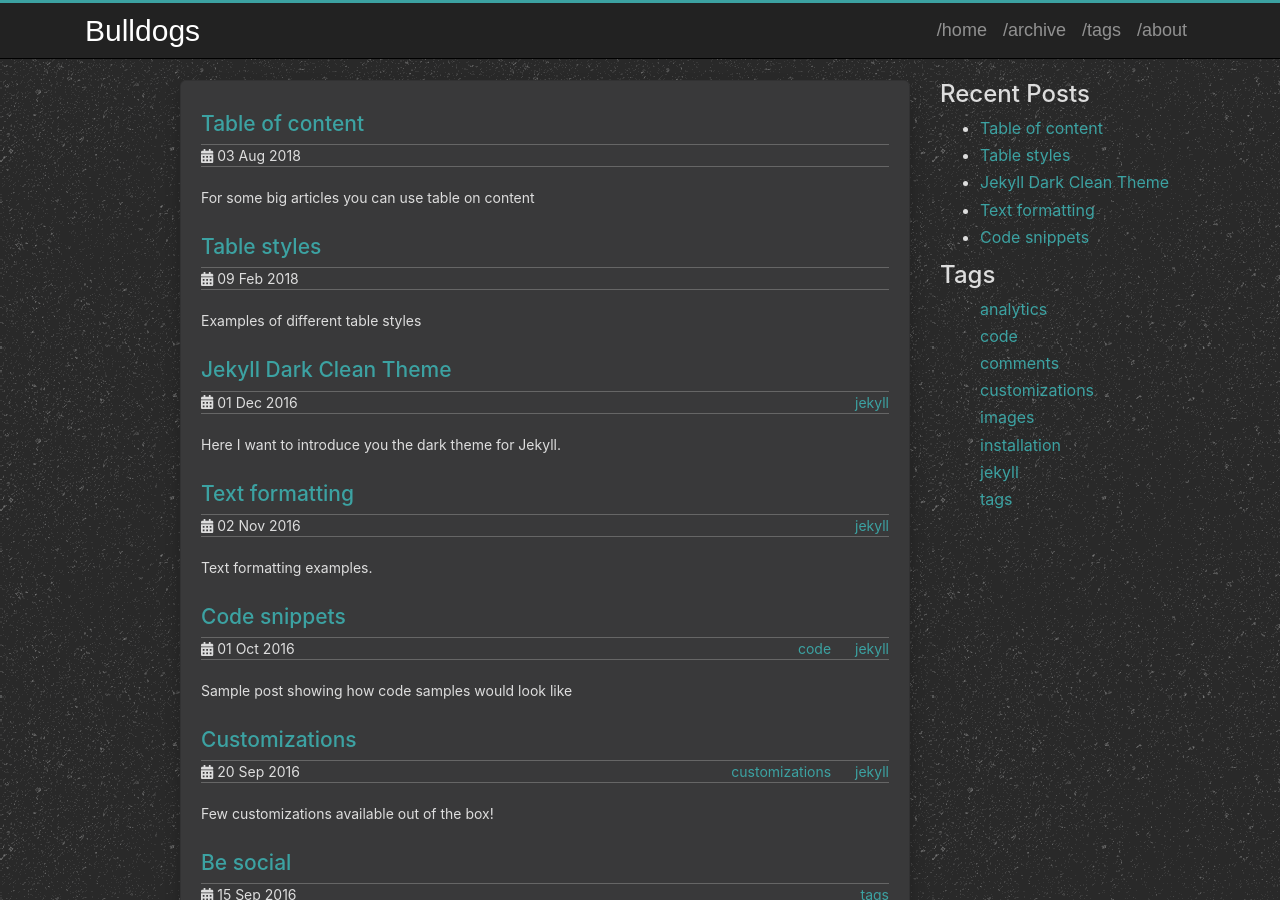
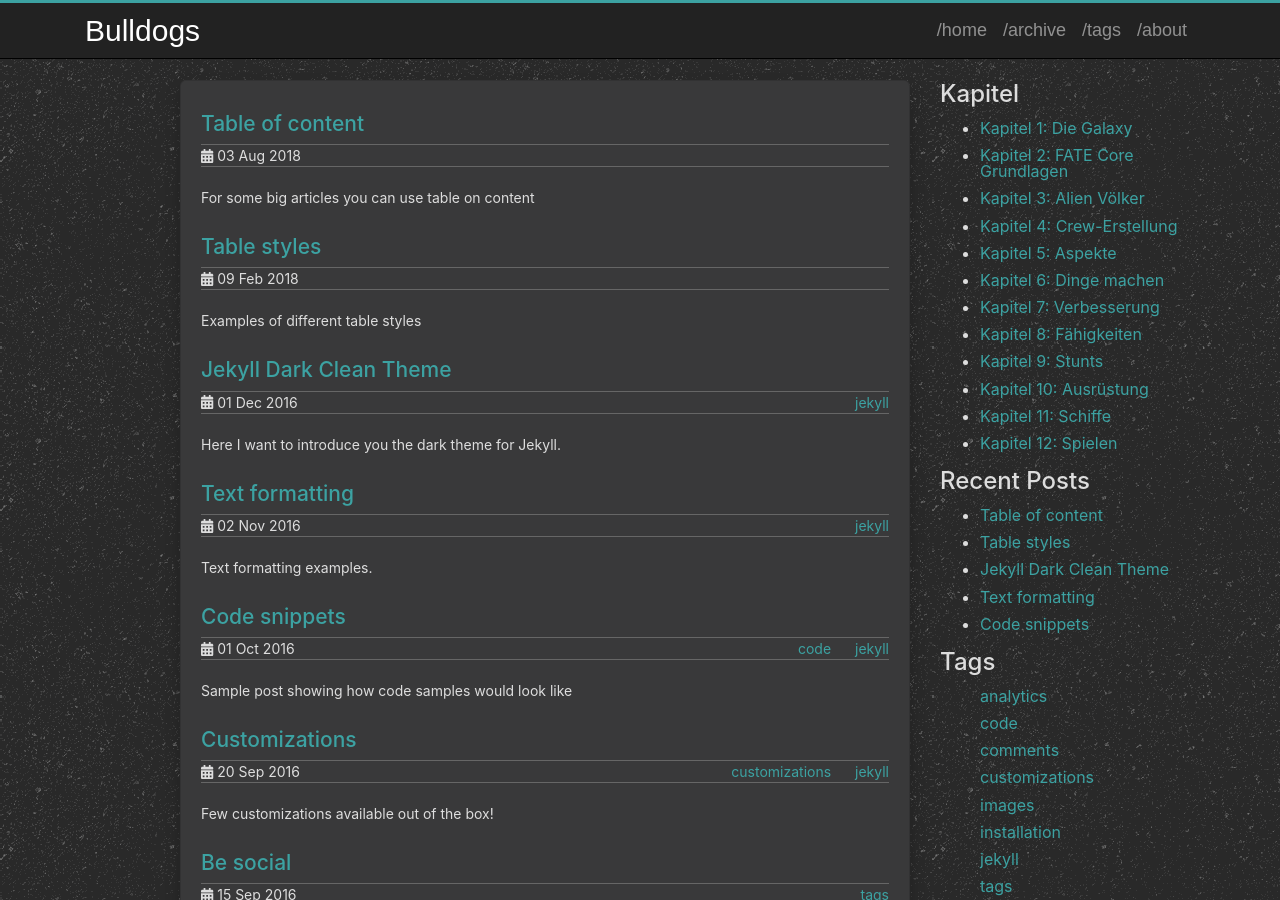
Before and after one commit to Sarolf/Bulldogs, a Jekyll site: the page built from index.html, in a window 1280 px wide and 900 px high. Built offline with Jekyll 4.4.1, drawn with Linux system fonts in a browser that asks for light colours.

Commit message:
Update sidebar.html
Adds static Pages for chapters

```diff
--- a/_includes/sidebar.html
+++ b/_includes/sidebar.html
@@ -1,3 +1,21 @@
+<div class="sidebar">
+  <h2>Kapitel</h2>
+  <ul>
+    <li><a href="/kapitel/01_galaxy.html">Kapitel 1: Die Galaxy</a></li>
+    <li><a href="/kapitel/02_fate_core_grundlagen.html">Kapitel 2: FATE Core Grundlagen</a></li>
+    <li><a href="/kapitel/03_alien_voelker.html">Kapitel 3: Alien Völker</a></li>
+    <li><a href="/kapitel/04_crew_erstellung.html">Kapitel 4: Crew-Erstellung</a></li>
+    <li><a href="/kapitel/05_aspekte.html">Kapitel 5: Aspekte</a></li>
+    <li><a href="/kapitel/06_dinge_machen.html">Kapitel 6: Dinge machen</a></li>
+    <li><a href="/kapitel/07_verbessung.html">Kapitel 7: Verbesserung</a></li>
+    <li><a href="/kapitel/08_Faehigkeiten.html">Kapitel 8: Fähigkeiten</a></li>
+    <li><a href="/kapitel/09_Stunts.html">Kapitel 9: Stunts</a></li>
+    <li><a href="/kapitel/10_ausruestung.html">Kapitel 10: Ausrüstung</a></li>
+    <li><a href="/kapitel/11_Schiffe.html">Kapitel 11: Schiffe</a></li>
+    <li><a href="/kapitel/12_spielen.html">Kapitel 12: Spielen</a></li>
+  </ul>
+</div>
+
 <div class="sidebar ">
   <h2>Recent Posts</h2>
   <ul>
```
